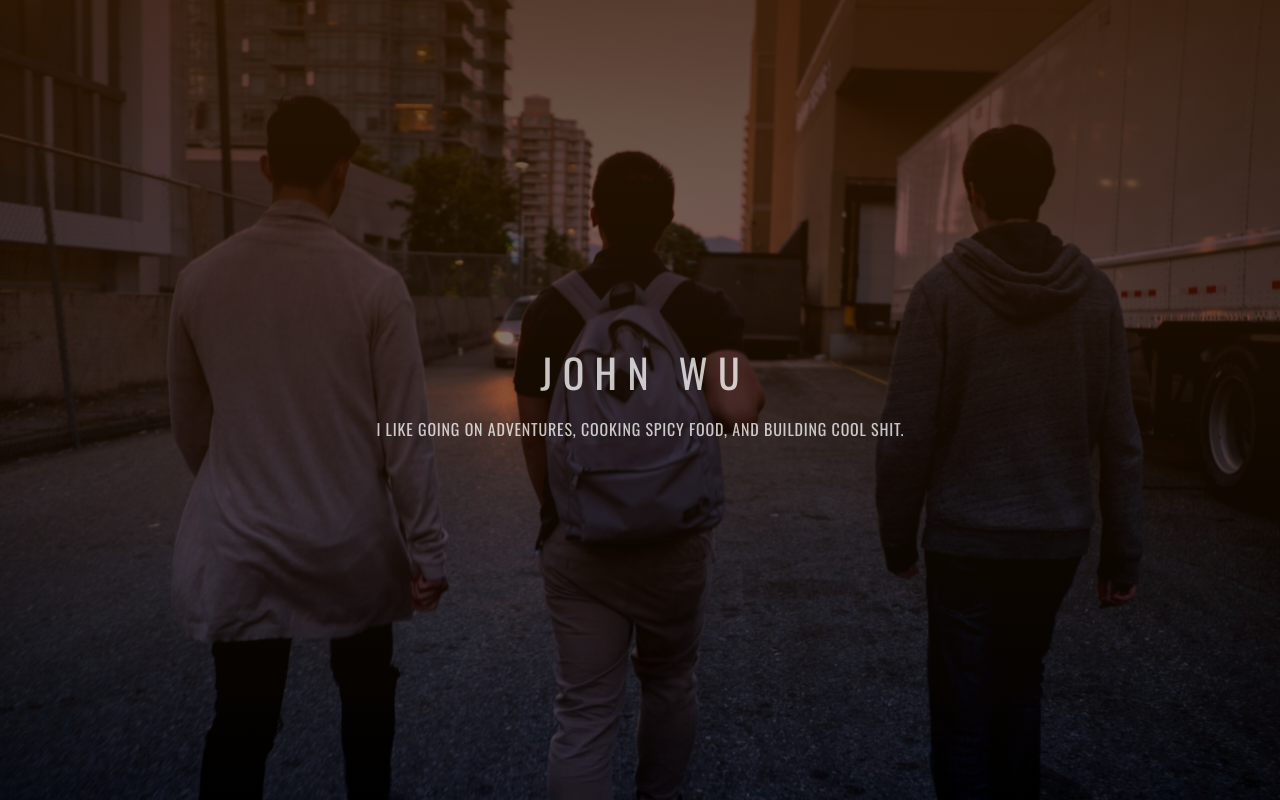
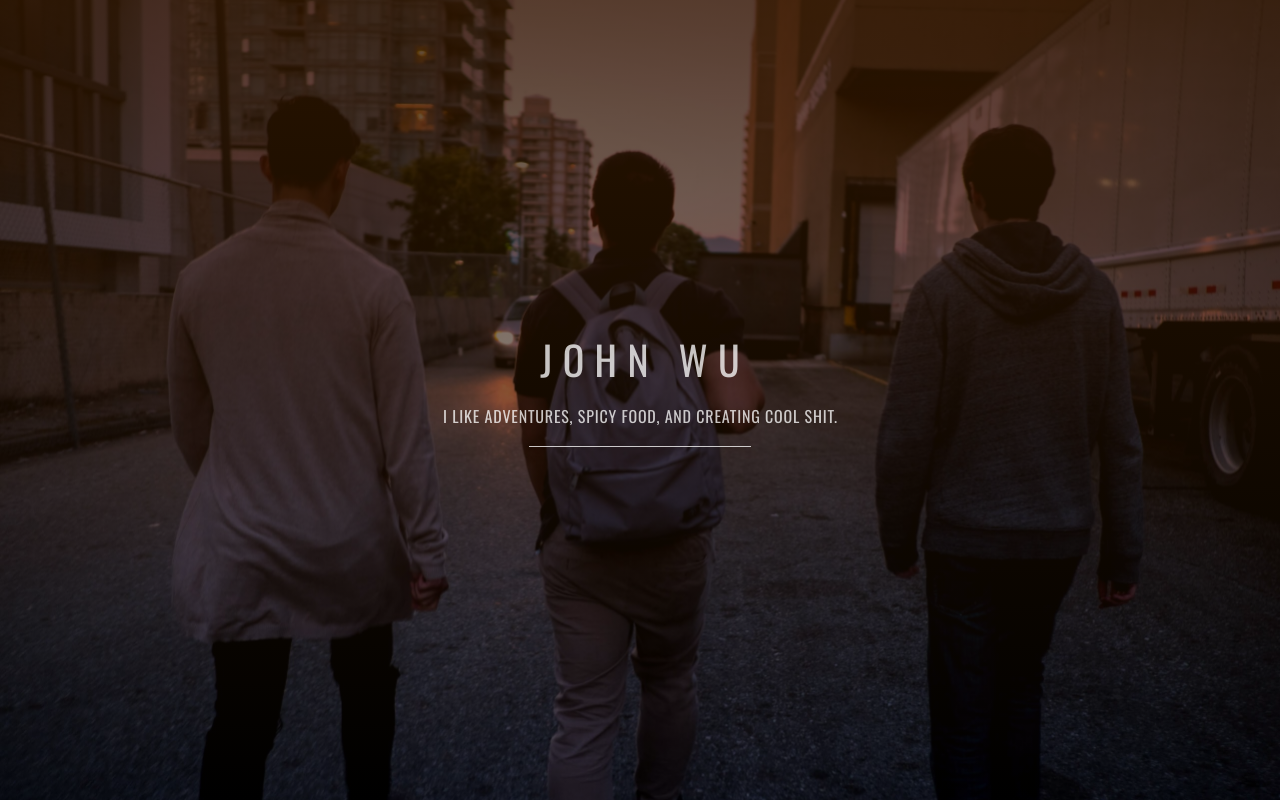
Before and after one commit to johnwu0604/personal-website-v2, a React app: page / in a window 1280 px wide. Built offline with nearby package versions, Linux system fonts and the light colour scheme.

Commit message:
Added title to header

```diff
--- a/src/components/header.jsx
+++ b/src/components/header.jsx
@@ -6,7 +6,8 @@ class Header extends React.Component {
         <div class="header">
             <div class="container">
                 <h2>JOHN WU</h2>
-                <p>I LIKE GOING ON ADVENTURES, COOKING SPICY FOOD, AND BUILDING COOL SHIT.</p>
+                <p>I LIKE ADVENTURES, SPICY FOOD, AND CREATING COOL SHIT.</p>
+                <hr></hr>
             </div>
         </div>
     );
--- a/src/static/css/main.css
+++ b/src/static/css/main.css
@@ -50,3 +50,13 @@ h1, h2, h3, h4, p {
     font-size: 1em;
     line-height: 1.675;
 }
+
+.header hr {
+    margin-left: 40%;
+    margin-right: 40%;
+    display: block;
+    height: 1px;
+    border: 0;
+    border-top: 1px solid rgba(255,255,255,0.761);
+    padding: 0;
+}
```
